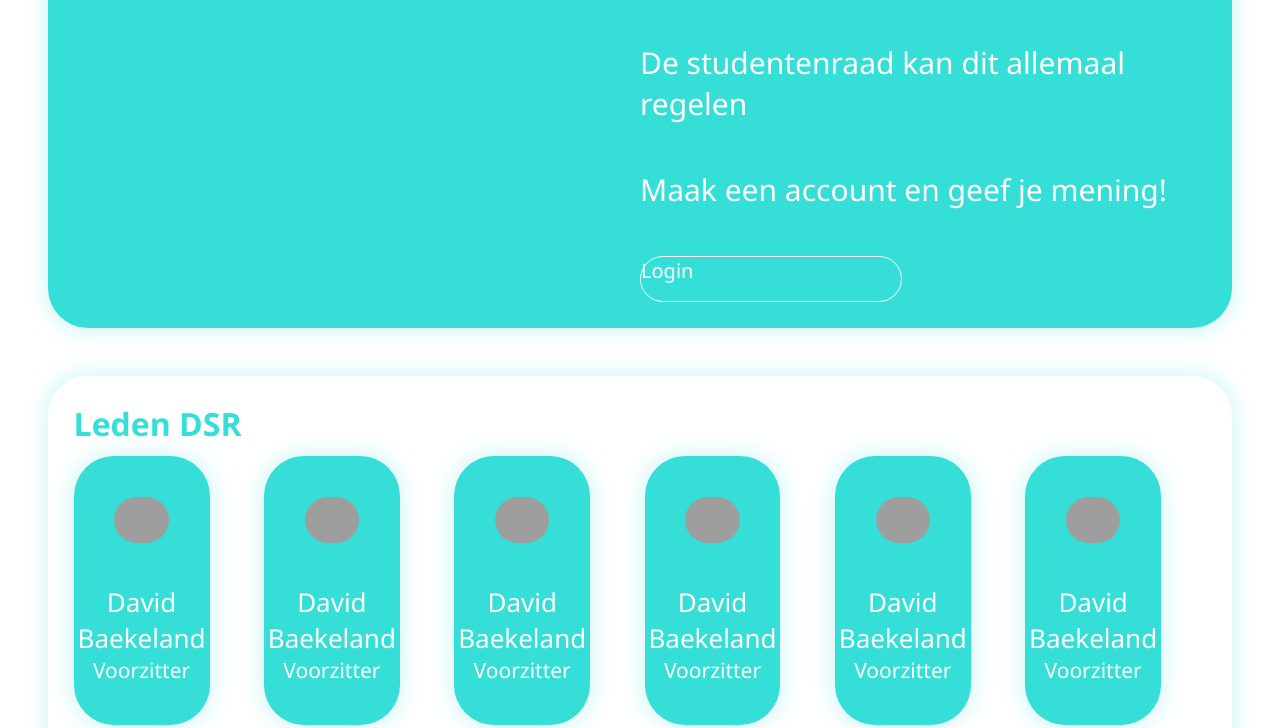
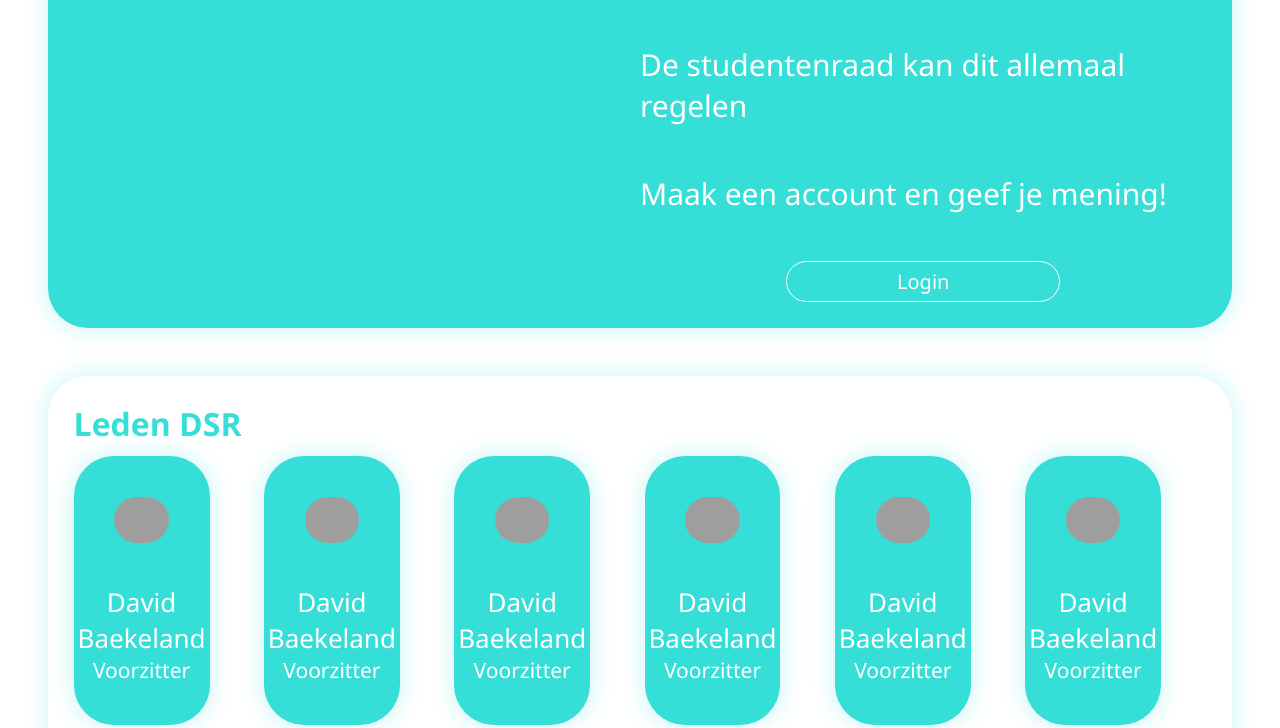
Before and after one commit to EHB-MCT/web2-frontend-DavidBaekeland, a plain HTML site: page dist/index.html in a window 1280 px wide. Shown: the part 1176-1904 px from the top of the page. Drawn offline with Linux system fonts and the light colour scheme; no server answers; grey boxes are pictures that could not be loaded.

Commit message:
index; css; a

```diff
--- a/dist/index.css
+++ b/dist/index.css
@@ -55,13 +55,18 @@
     font-size: 50px;
 }
 
-#about button {
-   margin: 0 auto;
+#about a {
+    margin: 0 auto;
+   text-align: center;
 }
 
 #red nav {
     display: flex;
     justify-content: space-between;
+}
+
+#red nav a {
+    margin:  auto 0;
 }
 
 #red nav img {
@@ -132,8 +137,9 @@
     color: white;
     background-color: transparent;
     font-size: 20px;
-    height: 44px;
-    width: 260px;
+    /* height: 44px;
+    width: 260px; */
+    padding: 6px 110px;
     border: 1px solid white;
     border-radius: 30px;
 }
--- a/dist/index.html
+++ b/dist/index.html
@@ -11,7 +11,7 @@
     <div class="card" id="red">
         <nav>
             <img src="../src/img/logo_studentenraad.png" alt="Logo">
-            <a>Login</a>
+            <a href="../src/login.html">Login</a>
         </nav>
         <div id="title">
             <h1>Probleem? Creatief idee?</h1>
@@ -40,7 +40,7 @@
             <p>
                 Maak een account en geef je mening!
             </p>
-            <a>Login</a>
+            <a href="../src/login.html" >Login</a>
         </div>
 
     </div>
```
